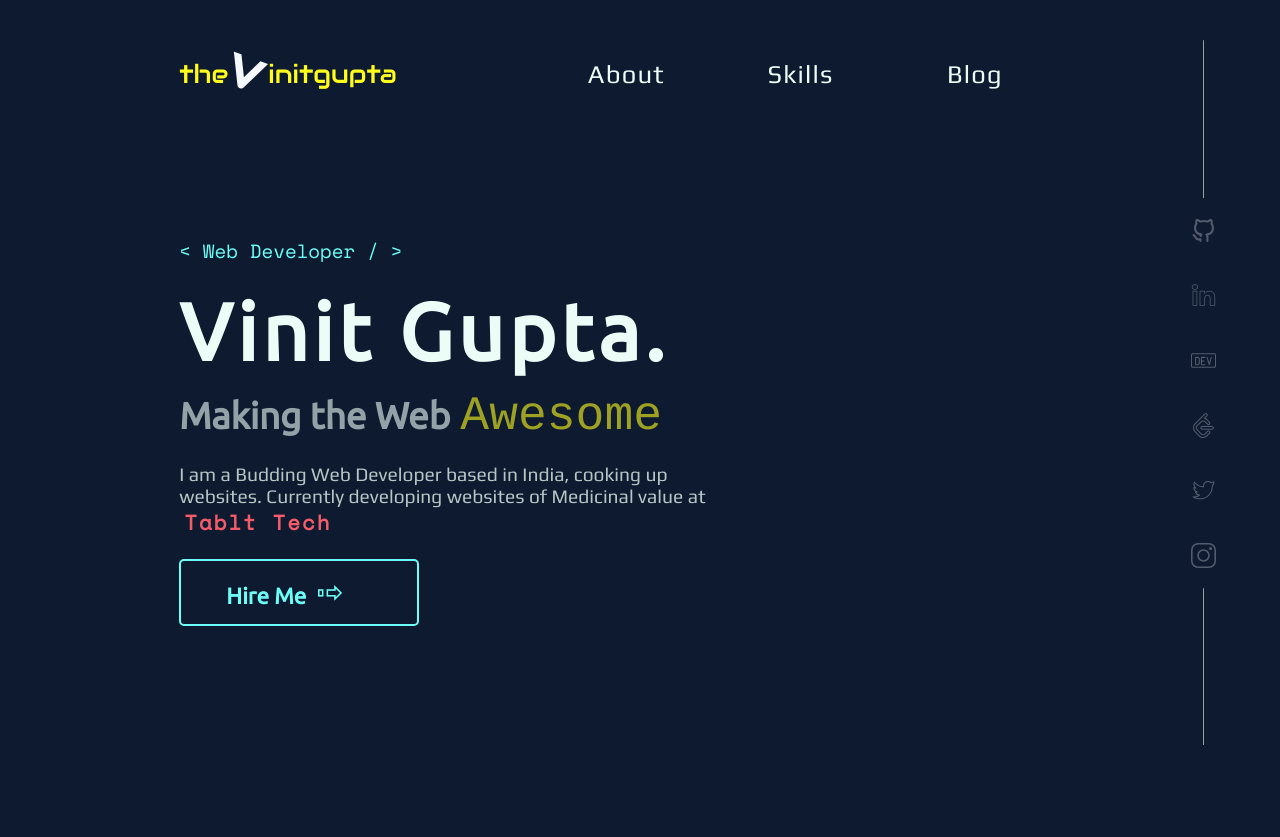
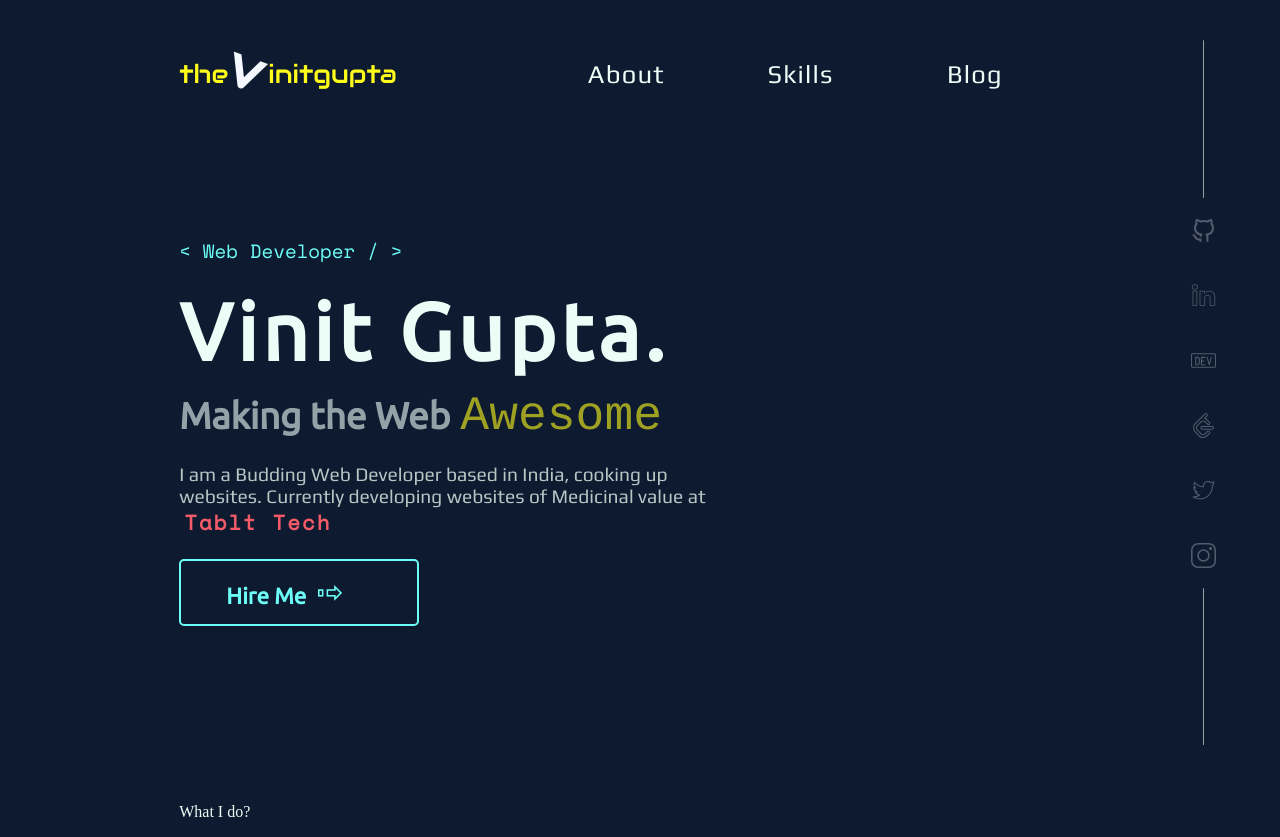
Before and after one commit to DarrickFauvel/Portfolio, a React (Create React App) app: page / in a window 1280 px wide. Before the commit the page ends 800 px from the top, so only its background shows below. Built offline with nearby package versions, Linux system fonts and the light colour scheme.

Commit message:
add work component

```diff
--- a/src/Components/Home.tsx
+++ b/src/Components/Home.tsx
@@ -2,12 +2,14 @@ import React from 'react'
 import Navbar from './Navbar'
 import "../Css/Home.css"
 import Hero from './Hero'
+import Work from './Work'
 
 function Home() {
     return (
         <div className="Home">
             <Navbar/>
             <Hero/>
+            <Work/>
         </div>
     )
 }
--- /dev/null
+++ b/src/Components/Work.tsx
@@ -0,0 +1,12 @@
+import React from 'react'
+import "../Css/Work.css"
+
+function Work() {
+    return (
+        <div>
+            <p>What I do?</p>
+        </div>
+    )
+}
+
+export default Work
--- /dev/null
+++ b/src/Css/Work.css
@@ -0,0 +1,5 @@
+.Work{
+    width: 100%;
+    margin: 0;
+    padding: 0;
+}
```
